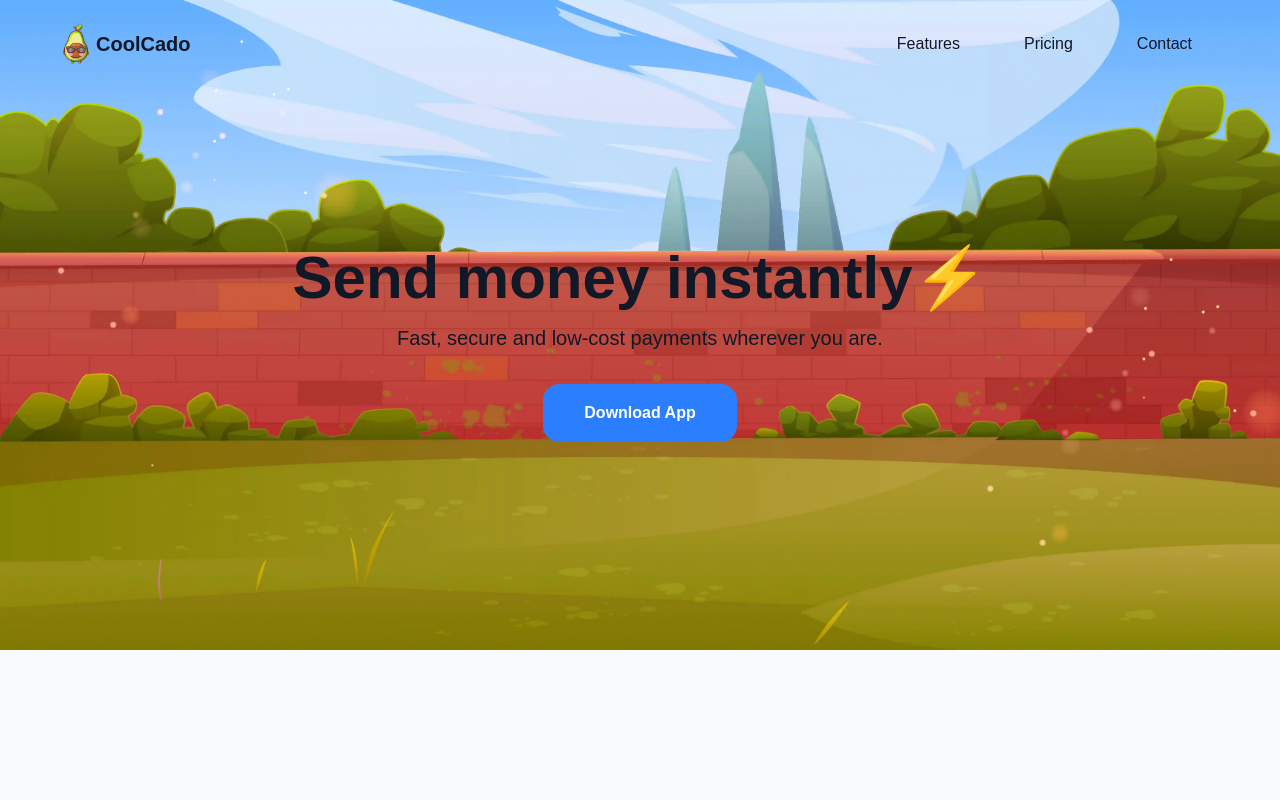
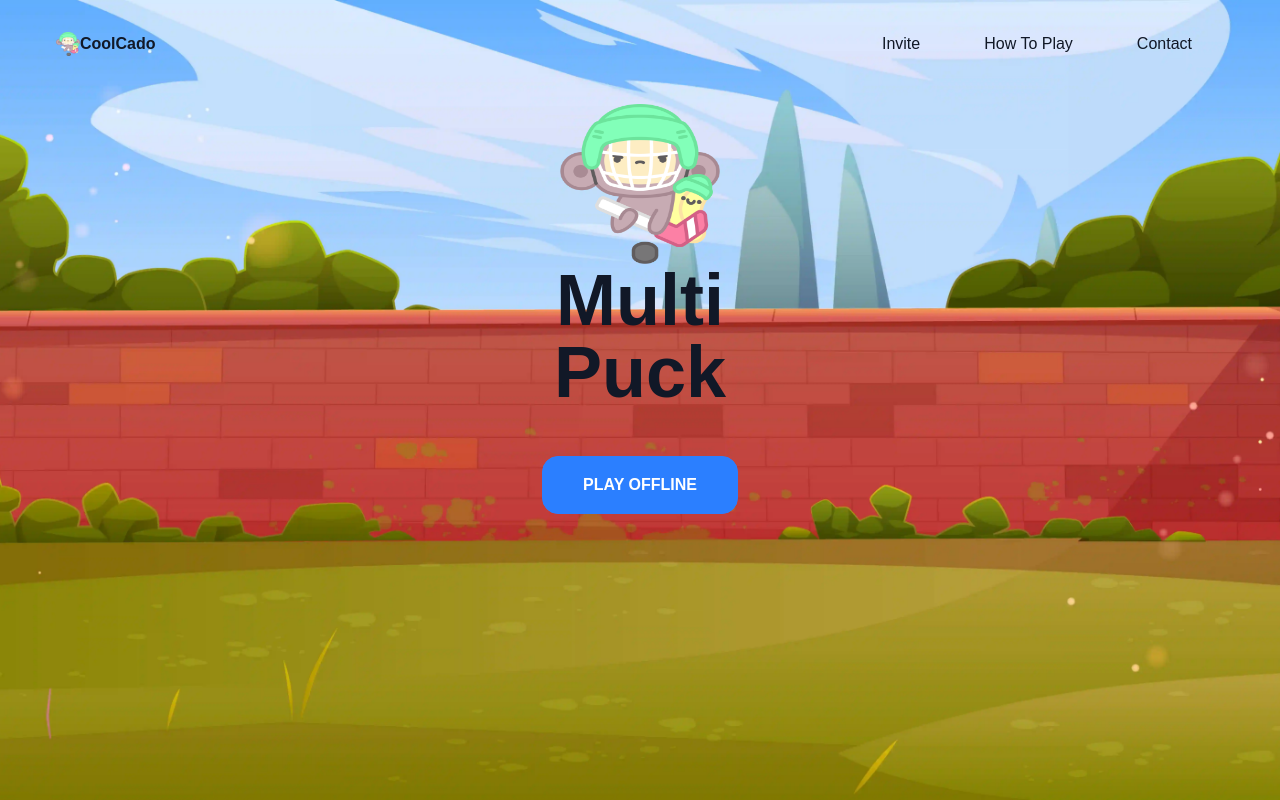
Before and after one commit to George-Agai/multi-puck, a React (Vite) app: page / in a window 1280 px wide. Built offline with nearby package versions, Linux system fonts and the light colour scheme; a web font is replaced by a local one.

Commit message:
Hero update

```diff
--- a/index.html
+++ b/index.html
@@ -5,7 +5,7 @@
   <meta charset="UTF-8" />
   <link rel="icon" type="image/svg+xml" href="/cado.svg" />
   <meta name="viewport" content="width=device-width, initial-scale=1.0" />
-  <title>CoolCado | Unlocking stablecoins</title>
+  <title>MultiPuck | Play MultiPuck online with friends</title>
   <style>
     @import url('https://fonts.googleapis.com/css2?family=Nata+Sans:wght@100..900&display=swap');
   </style>
--- a/src/components/button.tsx
+++ b/src/components/button.tsx
@@ -17,7 +17,7 @@ export const Button: React.FC = () => {
         ${inView ? 'translate-x-0 opacity-100' : 'translate-x-full opacity-0'}
       `}
         >
-            Download App
+            PLAY OFFLINE
         </button>
     );
 };
--- a/src/components/header.tsx
+++ b/src/components/header.tsx
@@ -6,7 +6,7 @@ export const Header: React.FC = () => {
 
   return (
     <header className="relative my-container flex items-center justify-between p-1">
-      <div className="flex items-center text-xl font-bold"><img src={logo} alt="logo" className='w-2.5 h-2.5'/>CoolCado</div>
+      <div className="flex items-center text-md font-semibold"><img src={logo} alt="logo" className='w-1.5 h-1.5'/>CoolCado</div>
 
       <button
         className="md:hidden text-2xl z-20"
@@ -19,14 +19,14 @@ export const Header: React.FC = () => {
       <nav
         className={`
           absolute top-0 right-0 rounded-lg flex flex-col items-left
-          bg-white p-1.5 pr-3 shadow md:shadow-none
+          bg-white z-10 p-1.5 pr-3 shadow md:shadow-none
           transition-transform duration-200
           ${open ? 'translate-x-0' : 'translate-x-full'}
           md:static md:translate-x-0 md:flex-row md:bg-transparent md:backdrop-blur-0 md:p-0 md:space-y-0 md:flex md:items-center
         `}
       >
-        <a href="#features" className="block py-1 px-2 hover:text-blue-600">Features</a>
-        <a href="#pricing"  className="block py-1 px-2 hover:text-blue-600">Pricing</a>
+        <a href="#features" className="block py-1 px-2 hover:text-blue-600">Invite</a>
+        <a href="#pricing"  className="block py-1 px-2 hover:text-blue-600">How To Play</a>
         <a href="#contact"  className="block py-1 px-2 hover:text-blue-600">Contact</a>
       </nav>
     </header>
--- a/src/components/hero.tsx
+++ b/src/components/hero.tsx
@@ -1,16 +1,20 @@
 import heroBg from '../assets/backgroundImages/hero-bg.webp';
 import { Header } from './header';
 import { Button } from './button';
+import logo from '../assets/icons/logo.png'
 
 export const Hero: React.FC = () => (
-    <section className="full-container bg-cover bg-center text-center pb-12 bg-purple-200" style={{ backgroundImage: `url(${heroBg})` }}>
+    <section className="h-[92vh] md:h-[100vh] full-container bg-cover bg-center text-center pb-12 bg-purple-200" style={{ backgroundImage: `url(${heroBg})` }}>
         <Header />
-        <h1 className="slide-in text-5xl mt-10 md:text-6xl font-bold mb-1 mt-1">
-            Send money instantly⚡️
-        </h1>
-        <p className="slide-in text-lg md:text-xl mb-1">
-            Fast, secure and low-cost payments wherever you are.
-        </p>
-        <Button/>
+        <div className="slide-in mt-5 md:mt-1 flex flex-col items-center justify-center">
+            <img src={logo} alt="logo" className='w-10 h-10' />
+            <h1 className="text-7xl md:text-7xl font-bold">
+                Multi
+            </h1>
+            <h1 className="text-7xl md:text-7xl font-bold mb-2">
+                Puck
+            </h1>
+            <Button />
+        </div>
     </section>
 );
```
Also changed, not shown: public/cado.svg, src/assets/icons/logo.png.
